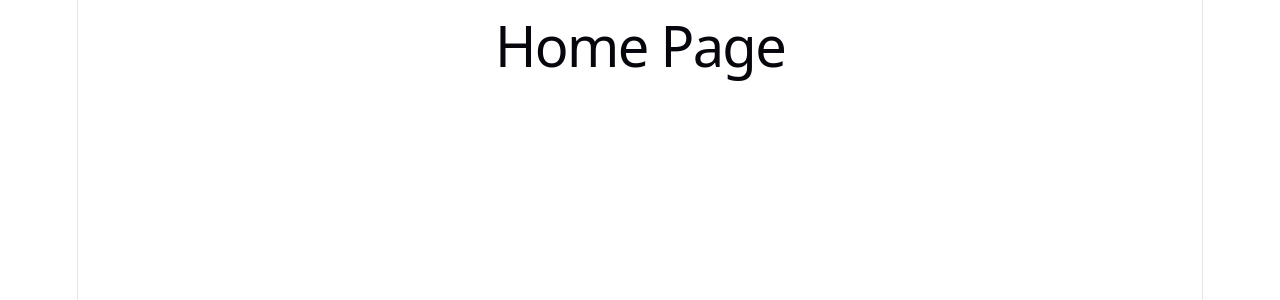
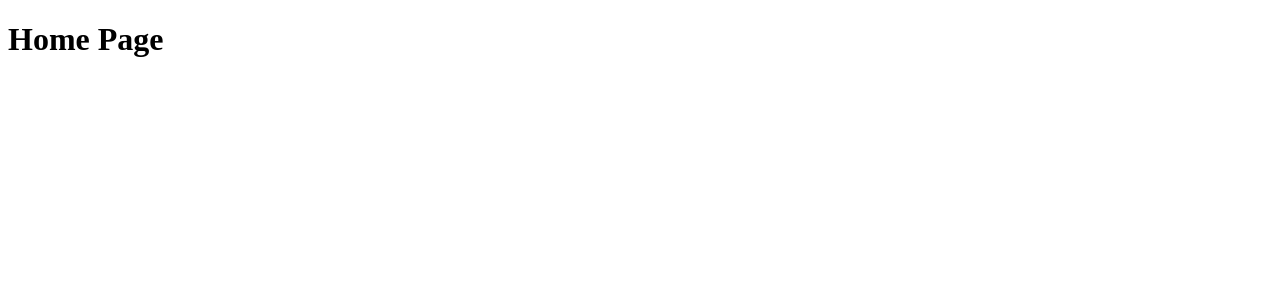
Before and after one commit to mathiasmundt99/bachelorprojekt, a React (Vite) app: page / in a window 1280 px wide. Shown: the top 300 px of the page. Built offline with nearby package versions, Linux system fonts and the light colour scheme.

Commit message:
Icon style

```diff
--- a/index.html
+++ b/index.html
@@ -5,6 +5,10 @@
     <link rel="icon" type="image/svg+xml" href="/favicon.svg" />
     <meta name="viewport" content="width=device-width, initial-scale=1.0" />
     <title>bachelorprojekt</title>
+    <link
+      rel="stylesheet"
+      href="https://fonts.googleapis.com/css2?family=Material+Symbols+Sharp:opsz,wght,FILL,GRAD@20..48,100..700,0..1,-50..200"
+    />
   </head>
   <body>
     <div id="root"></div>
--- a/src/index.css
+++ b/src/index.css
@@ -1,111 +1,8 @@
-:root {
-  --text: #6b6375;
-  --text-h: #08060d;
-  --bg: #fff;
-  --border: #e5e4e7;
-  --code-bg: #f4f3ec;
-  --accent: #aa3bff;
-  --accent-bg: rgba(170, 59, 255, 0.1);
-  --accent-border: rgba(170, 59, 255, 0.5);
-  --social-bg: rgba(244, 243, 236, 0.5);
-  --shadow:
-    rgba(0, 0, 0, 0.1) 0 10px 15px -3px, rgba(0, 0, 0, 0.05) 0 4px 6px -2px;
-
-  --sans: system-ui, 'Segoe UI', Roboto, sans-serif;
-  --heading: system-ui, 'Segoe UI', Roboto, sans-serif;
-  --mono: ui-monospace, Consolas, monospace;
-
-  font: 18px/145% var(--sans);
-  letter-spacing: 0.18px;
-  color-scheme: light dark;
-  color: var(--text);
-  background: var(--bg);
-  font-synthesis: none;
-  text-rendering: optimizeLegibility;
-  -webkit-font-smoothing: antialiased;
-  -moz-osx-font-smoothing: grayscale;
-
-  @media (max-width: 1024px) {
-    font-size: 16px;
-  }
+/* ICON */
+.material-symbols-sharp {
+  font-variation-settings:
+  'FILL' 0,
+  'wght' 300,
+  'GRAD' 0,
+  'opsz' 24
 }
-
-@media (prefers-color-scheme: dark) {
-  :root {
-    --text: #9ca3af;
-    --text-h: #f3f4f6;
-    --bg: #16171d;
-    --border: #2e303a;
-    --code-bg: #1f2028;
-    --accent: #c084fc;
-    --accent-bg: rgba(192, 132, 252, 0.15);
-    --accent-border: rgba(192, 132, 252, 0.5);
-    --social-bg: rgba(47, 48, 58, 0.5);
-    --shadow:
-      rgba(0, 0, 0, 0.4) 0 10px 15px -3px, rgba(0, 0, 0, 0.25) 0 4px 6px -2px;
-  }
-
-  #social .button-icon {
-    filter: invert(1) brightness(2);
-  }
-}
-
-#root {
-  width: 1126px;
-  max-width: 100%;
-  margin: 0 auto;
-  text-align: center;
-  border-inline: 1px solid var(--border);
-  min-height: 100svh;
-  display: flex;
-  flex-direction: column;
-  box-sizing: border-box;
-}
-
-body {
-  margin: 0;
-}
-
-h1,
-h2 {
-  font-family: var(--heading);
-  font-weight: 500;
-  color: var(--text-h);
-}
-
-h1 {
-  font-size: 56px;
-  letter-spacing: -1.68px;
-  margin: 32px 0;
-  @media (max-width: 1024px) {
-    font-size: 36px;
-    margin: 20px 0;
-  }
-}
-h2 {
-  font-size: 24px;
-  line-height: 118%;
-  letter-spacing: -0.24px;
-  margin: 0 0 8px;
-  @media (max-width: 1024px) {
-    font-size: 20px;
-  }
-}
-p {
-  margin: 0;
-}
-
-code,
-.counter {
-  font-family: var(--mono);
-  display: inline-flex;
-  border-radius: 4px;
-  color: var(--text-h);
-}
-
-code {
-  font-size: 15px;
-  line-height: 135%;
-  padding: 4px 8px;
-  background: var(--code-bg);
-}
```
